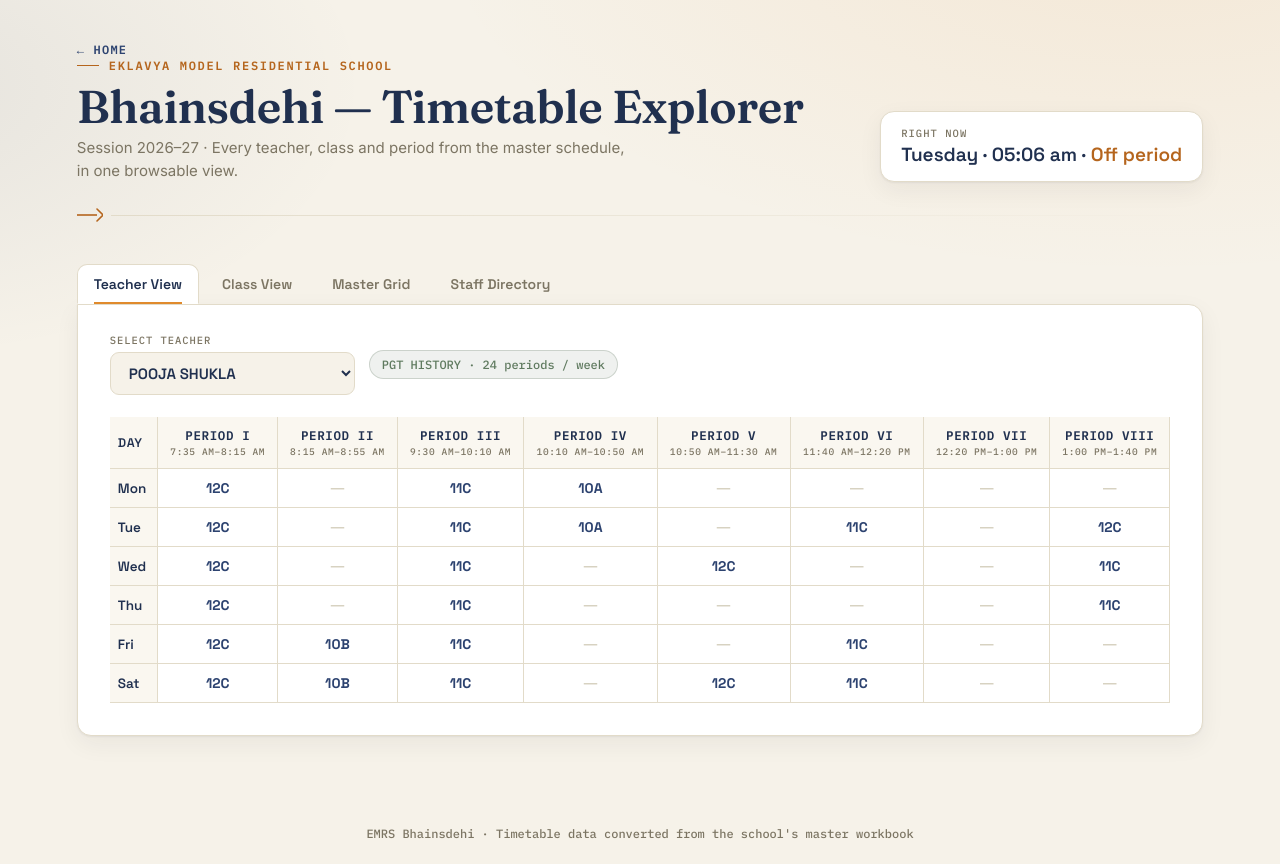
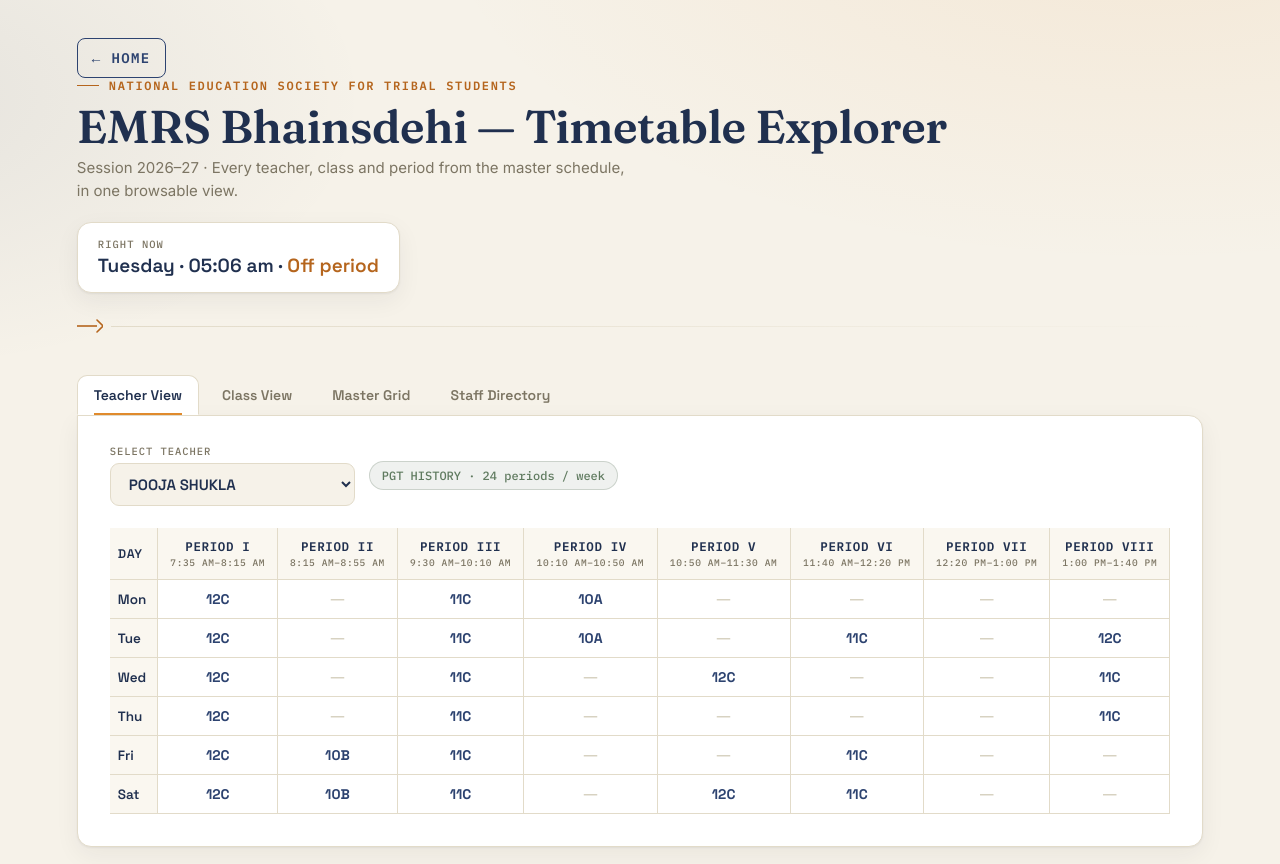
Before and after one commit to emrsb/emrsb.github.io, a plain HTML site: page pages/timetable/timetable.html in a window 1280 px wide. Shown: the top 864 px of the page. Drawn offline with Linux system fonts and the light colour scheme.

Commit message:
Update timetable.html

```diff
--- a/pages/timetable/timetable.html
+++ b/pages/timetable/timetable.html
@@ -14,9 +14,9 @@
 <header class="top">
   <div class="headline-row">
     <div>
-      <a href="../../index.html" style="font-family:'IBM Plex Mono',monospace;font-size:12px;letter-spacing:.1em;text-transform:uppercase;color:var(--indigo-2);text-decoration:none;font-weight:600;">&larr; Home</a>
-      <div class="eyebrow">Eklavya Model Residential School</div>
-      <h1>Bhainsdehi — Timetable Explorer</h1>
+      <a href="../../index.html" style="font-family:'IBM Plex Mono',monospace;font-size:14px;letter-spacing:.1em;text-transform:uppercase;color:var(--indigo-2);text-decoration:none;font-weight:600;padding:10px 14px;border:1px solid var(--indigo-2);border-radius:8px;display:inline-block;">&larr; Home</a>
+      <div class="eyebrow">National Education Society for Tribal Students</div>
+      <h1>EMRS Bhainsdehi — Timetable Explorer</h1>
       <div class="sub">Session 2026–27 · Every teacher, class and period from the master schedule, in one browsable view.</div>
     </div>
     <div class="clock-card">
```
